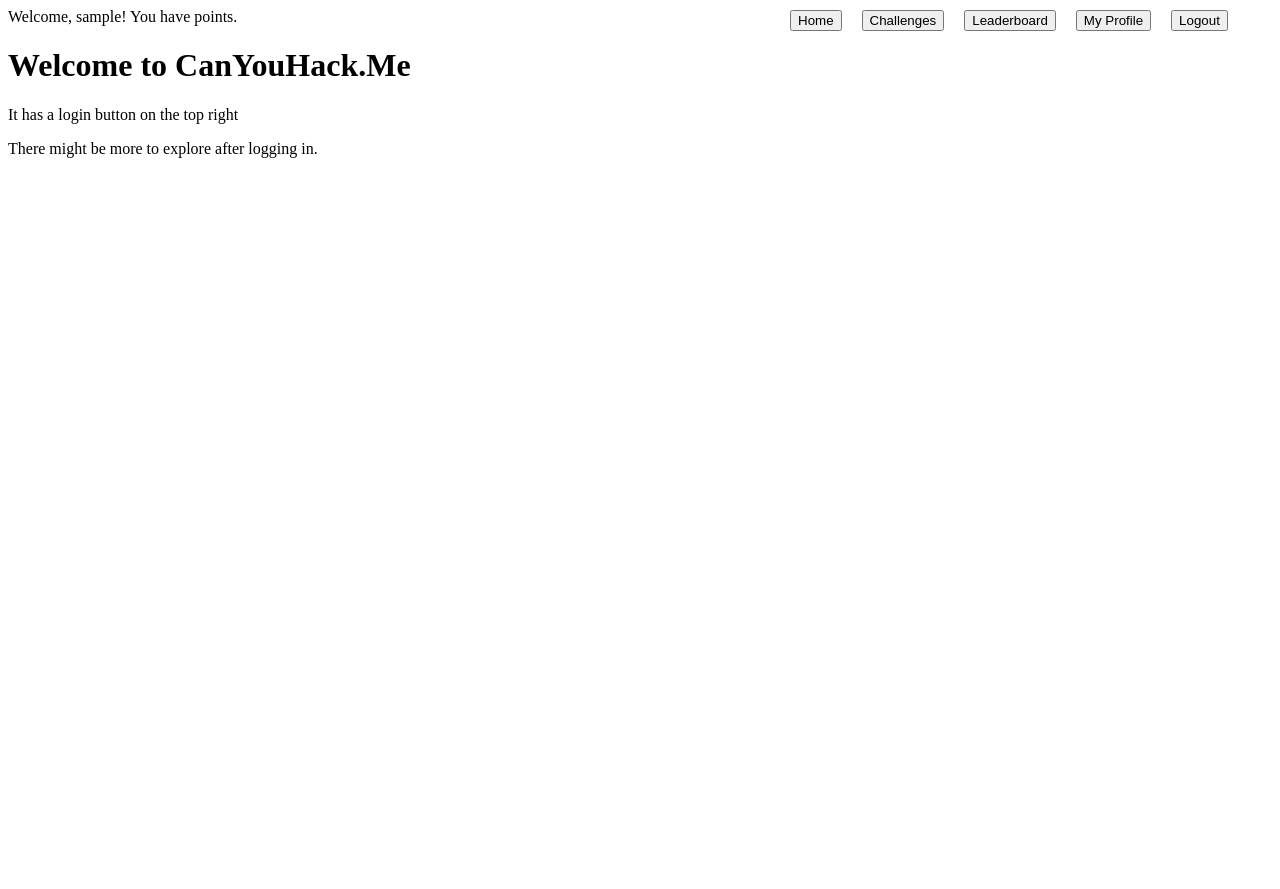
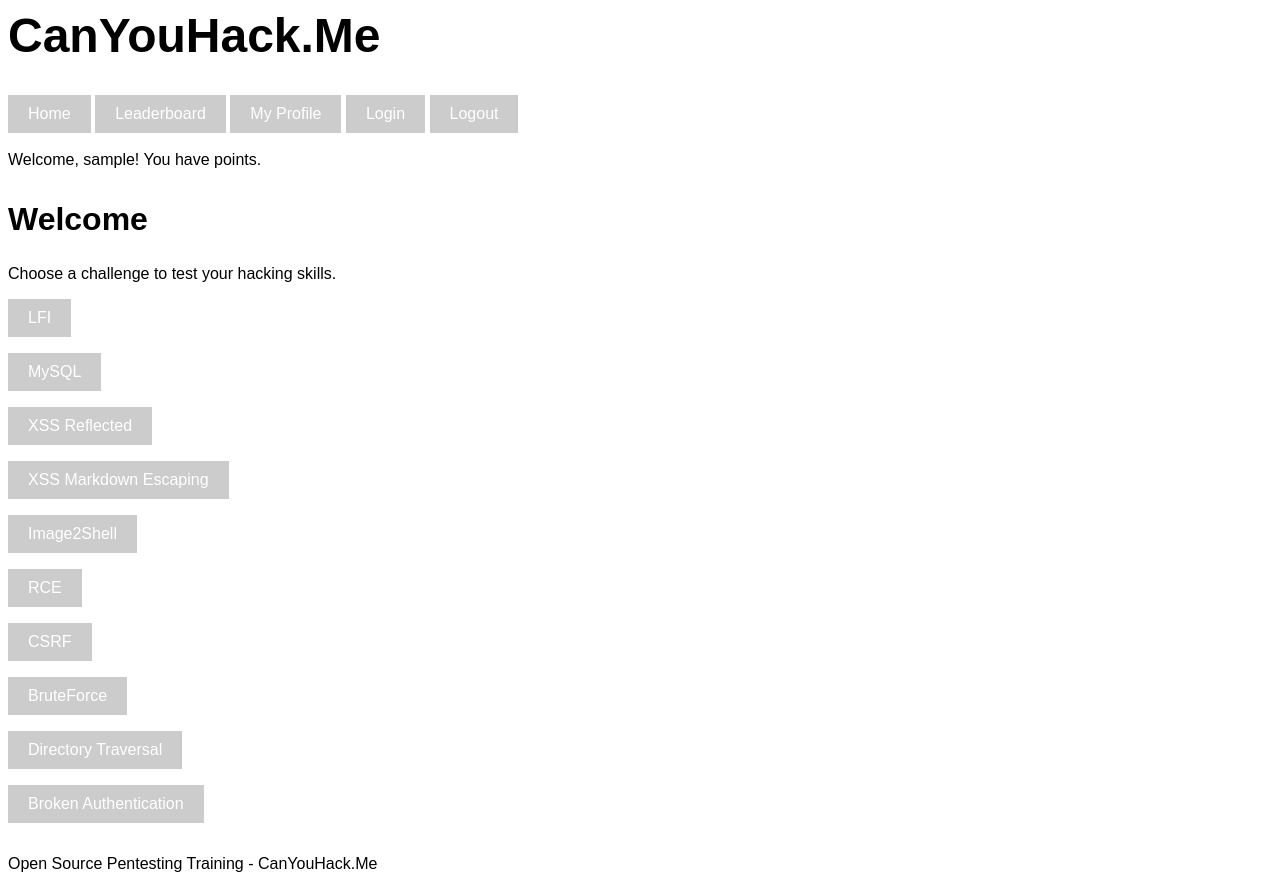
Before and after one commit to timothyericsson/CanYouHackMe, a PHP site: page / in a window 1280 px wide. Before the commit the page ends 158 px from the top, so only its background shows below. Run offline with PHP 8.4, Linux system fonts and the light colour scheme; the visitor is signed in with stand-in values (Sample User, id 1); data that the repository does not hold is empty.

Commit message:
Merged challenges page into homepage. Added some *style*

```diff
--- a/Web Files/index.php
+++ b/Web Files/index.php
@@ -1,4 +1,22 @@
-<?php
+<!DOCTYPE html>
+<html>
+<head>
+  <title>CanYouHack.Me</title>
+  <link rel="stylesheet" href="style.css">
+</head>
+<body>
+  <header>
+    <h1>CanYouHack.Me</h1>
+    <nav>
+      <a href="index.php">Home</a>
+      <a href="leaderboard.php">Leaderboard</a>
+      <a href="profile.php">My Profile</a>
+      <a href="login.php">Login</a>
+      <a href="logout.php">Logout</a>
+    </nav>
+  </header>
+  <br>
+  <?php
 // Define database parameters
 $db_host = "localhost"; // The hostname of the database server
 $db_user = "root"; // The username of the database user
@@ -37,31 +55,33 @@ echo "You have " . $row["points"] . " points. ";
 // Display an error message
 echo "Error: " . mysqli_error($conn) . ". ";
 }
-
-echo "</div>";
-
-// Create a container div for the buttons and set its position, width and height
-// Adjust width +100px per extra button added
-echo "<div style='position: absolute; top: 0; right: 0; width: 500px; height: 100px;'>";
-
-// Create the buttons and set their margin and onclick attributes
-echo "<button style='margin: 10px;' onclick='location.href=\"index.php\"'>Home</button>";
-echo "<button style='margin: 10px;' onclick='location.href=\"challenges.php\"'>Challenges</button>";
-echo "<button style='margin: 10px;' onclick='location.href=\"leaderboard.php\"'>Leaderboard</button>";
-echo "<button style='margin: 10px;' onclick='location.href=\"profile.php\"'>My Profile</button>";
-echo "<button style='margin: 10px;' onclick='location.href=\"logout.php\"'>Logout</button>";
-echo "</div>";
-
-} else {
-// Display a login button that redirects to a login page
-echo "<div style='position: absolute; top: 0; right: 0; width: 450px; height: 100px;'>";
-
-// Create the buttons and set their margin and onclick attributes
-echo "<button style='margin: 10px;' onclick='location.href=\"login.php\"'>Login</button>";
-echo "</div>";
 }
 ?>
+    <br>
 
-<h1>Welcome to CanYouHack.Me</h1>
-<p>It has a login button on the top right</p>
-<p>There might be more to explore after logging in.</p>
+  <main>
+    <section>
+      <h2>Welcome</h2>
+      <p>Choose a challenge to test your hacking skills.</p>
+      <ul class="challenges">
+        <li><a href="/tasks/LFI/easy-lfi.php">LFI</a></li>
+        <li><a href="/tasks/mysql/item.php">MySQL</a></li>
+        <li><a href="/tasks/XSS/reflected.php?name=banana">XSS Reflected</a></li>
+        <li><a href="/tasks/XSS/reflected2.php">XSS Markdown Escaping</a></li>
+        <li><a href="/tasks/image2shell/profile.php">Image2Shell</a></li>
+        <li><a href="/tasks/RCE/rce.php">RCE</a></li>
+        <li><a href="/tasks/CSRF/easy-csrf.php">CSRF</a></li>
+        <li><a href="/tasks/BruteForce/brute.php">BruteForce</a></li>
+        <li><a href="/tasks/DirectoryTraversal.php">Directory Traversal</a></li>
+        <li><a href="/tasks/BrokenAuthentication.php">Broken Authentication</a></li>
+      </ul>
+    </section>
+
+
+  </main>
+
+  <footer>
+    <p>Open Source Pentesting Training - CanYouHack.Me</p>
+  </footer>
+</body>
+</html>
--- /dev/null
+++ b/Web Files/style.css
@@ -0,0 +1,66 @@
+body {
+    background-color: #ffffff;
+    font-family: sans-serif;
+  }
+
+  h1 {
+    font-size: 3em;
+    font-weight: bold;
+    margin-top: 0;
+  }
+
+  nav {
+    margin-top: 2em;
+  }
+
+  nav a {
+    text-decoration: none;
+    padding: 10px 20px;
+    background-color: #ccc;
+    color: #fff;
+    display: inline-block;
+  }
+
+  nav a:hover {
+    background-color: #bbb;
+  }
+
+  section {
+    margin-top: 2em;
+  }
+
+  h2 {
+    font-size: 2em;
+    font-weight: bold;
+    margin-top: 0;
+  }
+
+  p {
+    margin-bottom: 1em;
+  }
+
+  ul {
+    list-style-type: none;
+    margin: 0;
+    padding: 0;
+  }
+
+  ul li {
+    margin-bottom: 1em;
+  }
+
+  ul li a {
+    text-decoration: none;
+    padding: 10px 20px;
+    background-color: #ccc;
+    color: #fff;
+    display: inline-block;
+  }
+
+  ul li a:hover {
+    background-color: #bbb;
+  }
+
+  footer {
+    margin-top: 2em;
+  }
--- a/setup/setup.txt
+++ b/setup/setup.txt
@@ -127,5 +127,4 @@ chmod 644 /var/log/vsftpd.log
 //upload abuse page needs this folder writable - Needs testing
 sudo chmod 777 /var/www/html/tasks/image2shell/uploads/
 
-sudo apt install dnsutils whois
 //need to configure a cron job to chmod/reset vsftpd log folder.
```
Also changed, not shown: 2 other files.
